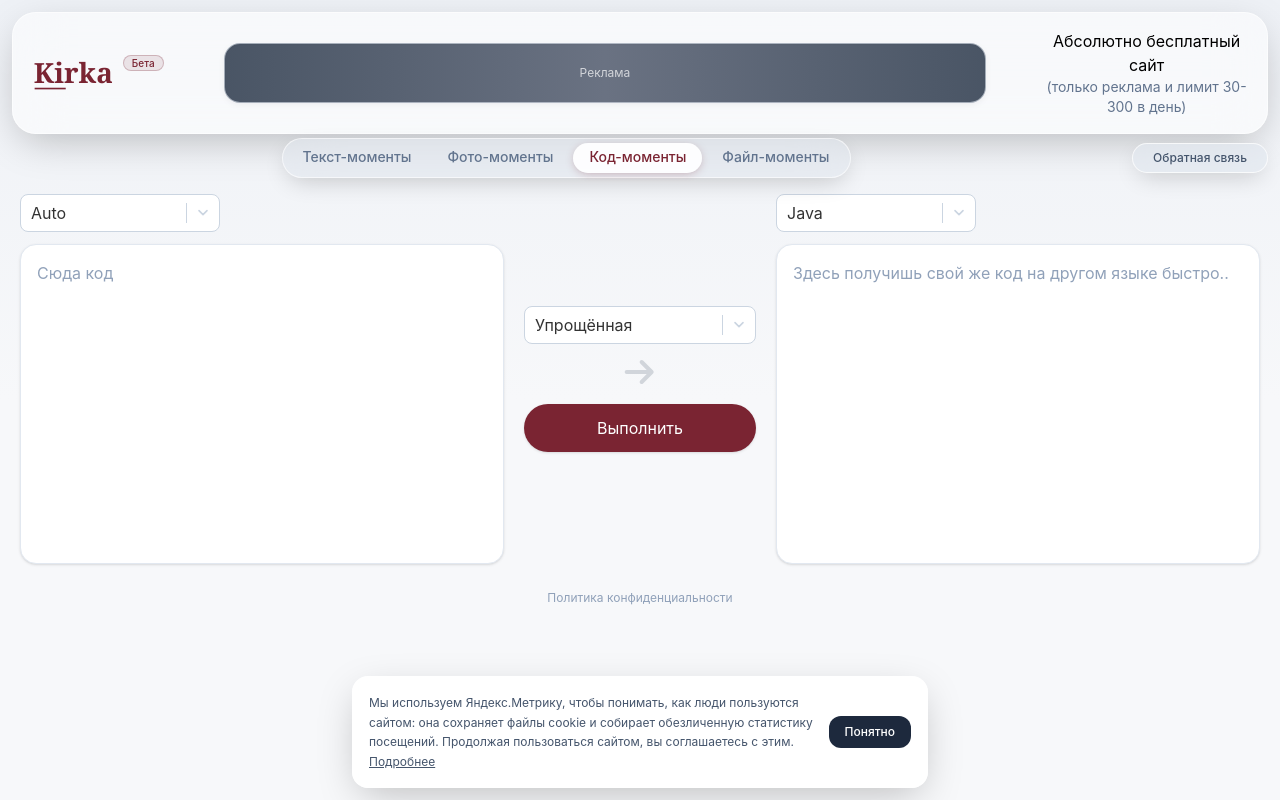
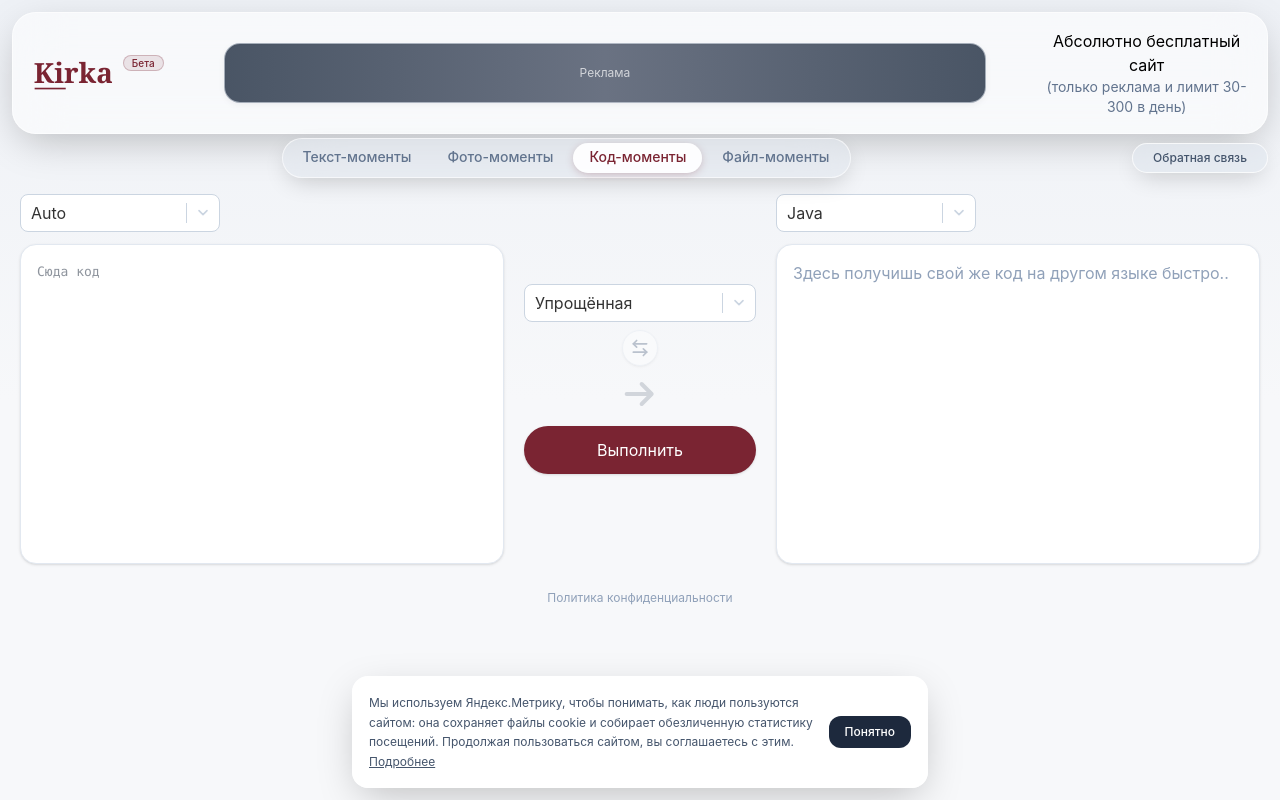
Before and after one commit to Xxxach/Kirka, a React (Vite) app: page /kod-page in a window 1280 px wide. Built offline with nearby package versions, Linux system fonts and the light colour scheme.

Commit message:
swap languages

```diff
--- a/package.json
+++ b/package.json
@@ -16,6 +16,7 @@
     "react-dom": "^19.2.8",
     "react-router-dom": "^7.18.2",
     "react-select": "^5.10.2",
+    "react-simple-code-editor": "^0.14.1",
     "tailwindcss": "^4.3.3"
   },
   "devDependencies": {
--- a/src/pages/KodPage.jsx
+++ b/src/pages/KodPage.jsx
@@ -1,10 +1,14 @@
 import { useMemo, useState } from 'react';
+import EditorImport from 'react-simple-code-editor';
 import hljs from 'highlight.js/lib/core';
 import javascript from 'highlight.js/lib/languages/javascript';
 import typescript from 'highlight.js/lib/languages/typescript';
 import python from 'highlight.js/lib/languages/python';
 import java from 'highlight.js/lib/languages/java';
 import csharp from 'highlight.js/lib/languages/csharp';
+
+// Пакет в старом CommonJS-формате: в разных сборщиках компонент приходит то как default, то как весь модуль.
+const Editor = EditorImport.default ?? EditorImport;
 import { trackGoal } from '../analytics';
 import { ThemedSelect as Select } from '../components/ThemedSelect';
 
@@ -27,6 +31,10 @@ const langOptions = [
 ];
 
 // Целевой язык не может быть «Auto»: непонятно, на что переводить.
+const ALL_HLJS_LANGS = Object.values(HLJS_LANG);
+
+const escapeHtml = (s) => s.replace(/&/g, '&amp;').replace(/</g, '&lt;').replace(/>/g, '&gt;');
+
 const targetOptions = langOptions.filter((o) => o.value !== 'auto');
 
 const FILE_EXT = { js: 'js', ts: 'ts', py: 'py', j: 'java', cs: 'cs' };
@@ -134,6 +142,19 @@ export function KodPage() {
     }
   };
 
+  // Подсветка поля ввода на лету. Если язык выбран — берём его, при Auto угадываем по началу кода.
+  const highlightInput = (text) => {
+    try {
+      let lang = HLJS_LANG[kodForm.lang.value];
+      if (!lang) lang = hljs.highlightAuto(text.slice(0, 3000), ALL_HLJS_LANGS).language;
+      return lang
+        ? hljs.highlight(text, { language: lang, ignoreIllegals: true }).value
+        : escapeHtml(text);
+    } catch {
+      return escapeHtml(text);
+    }
+  };
+
   const handleCopy = async () => {
     try {
       await navigator.clipboard.writeText(result);
@@ -152,6 +173,18 @@ export function KodPage() {
     link.download = resultFileName(result, resultLang);
     link.click();
     URL.revokeObjectURL(url);
+  };
+
+  // Меняем языки местами. Готовый перевод становится новым исходным кодом —
+  // так удобно переводить туда и обратно. Из Auto поменять нельзя: Auto не может быть целевым.
+  const handleSwap = () => {
+    if (kodForm.lang.value === 'auto') return;
+    setKodForm((prev) => ({ ...prev, lang: prev.relang, relang: prev.lang }));
+    if (result) {
+      setCode(result);
+      setResult('');
+    }
+    setError('');
   };
 
   const handleLangChange = (selectedOption) => {
@@ -177,12 +210,24 @@ export function KodPage() {
           isOptionDisabled={(o) => o.value !== 'auto' && o.value === kodForm.relang.value}
           placeholder="Выбери язык"
         />
-        <textarea
-          className="p-4 border border-slate-200 outline-none focus:border-[#7A2432]/50 focus:ring-1 focus:ring-[#7A2432]/30 bg-white h-50 md:h-80 rounded-2xl shadow-sm w-full resize-none placeholder:text-slate-400"
-          value={code}
-          onChange={(e) => setCode(e.target.value)}
-          placeholder="Сюда код"
-        />
+        <div className="h-50 md:h-80 w-full overflow-auto rounded-2xl border border-slate-200 bg-white shadow-sm focus-within:border-[#7A2432]/50 focus-within:ring-1 focus-within:ring-[#7A2432]/30">
+          <Editor
+            value={code}
+            onValueChange={setCode}
+            highlight={highlightInput}
+            padding={16}
+            tabSize={4}
+            placeholder="Сюда код"
+            className="hljs"
+            textareaClassName="outline-none"
+            style={{
+              fontFamily: 'ui-monospace, SFMono-Regular, Menlo, Consolas, monospace',
+              fontSize: 13,
+              lineHeight: 1.625,
+              minHeight: '100%',
+            }}
+          />
+        </div>
       </div>
       <div className="flex flex-col justify-center gap-6 md:gap-2">
         <Select
@@ -192,6 +237,33 @@ export function KodPage() {
           onChange={handleTierChange}
           placeholder="Модель"
         />
+        <button
+          type="button"
+          onClick={handleSwap}
+          disabled={kodForm.lang.value === 'auto'}
+          aria-label="Поменять языки местами"
+          title={
+            kodForm.lang.value === 'auto'
+              ? 'Выбери исходный язык вручную, чтобы поменять языки местами'
+              : 'Поменять языки местами'
+          }
+          className="flex h-9 w-9 shrink-0 items-center justify-center self-center rounded-full border border-slate-200 bg-white text-slate-500 shadow-sm transition-colors hover:bg-slate-50 hover:text-[#7A2432] disabled:cursor-not-allowed disabled:opacity-40 disabled:hover:bg-white disabled:hover:text-slate-500 rotate-90 md:rotate-0"
+        >
+          <svg
+            viewBox="0 0 24 24"
+            className="h-5 w-5"
+            fill="none"
+            stroke="currentColor"
+            strokeWidth="2"
+            strokeLinecap="round"
+            strokeLinejoin="round"
+          >
+            <path d="m8 3-4 4 4 4" />
+            <path d="M4 7h16" />
+            <path d="m16 21 4-4-4-4" />
+            <path d="M20 17H4" />
+          </svg>
+        </button>
         {error && (
           <p className="text-rose-900 text-center px-1 text-sm">{error}</p>
         )}
```
Also changed, not shown: 1 other file (tests, documents, lock files or other folders).
